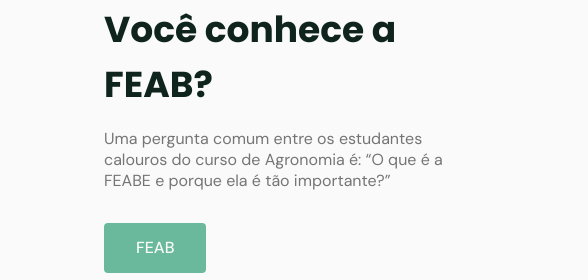
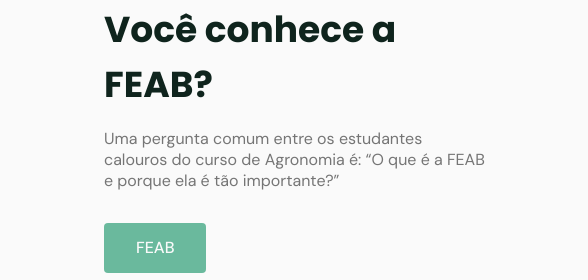
Before and after one commit to tmz81/SPA-Agro, a website: page public/index.html in a window 1280 px wide. Shown: the part 2054-2334 px from the top of the page, 0-588 px from the left. Drawn offline with nearby package versions, Linux system fonts and the light colour scheme; files whose address does not match are found by name.

Commit message:
Edit Heroku  🚀

```diff
--- a/package.json
+++ b/package.json
@@ -12,5 +12,8 @@
   "keywords": [],
   "author": "",
   "license": "ISC",
-  "description": ""
+  "description": "",
+  "devDependencies": {
+    "nodemon": "^2.0.13"
+  }
 }
--- a/public/index.html
+++ b/public/index.html
@@ -162,7 +162,7 @@
           <div class="text">
             <h2 class="title">Você conhece a FEAB?</h2>
             <p>
-              Uma pergunta comum entre os estudantes calouros do curso de Agronomia é: “O que é a FEABE e porque ela é tão importante?”
+              Uma pergunta comum entre os estudantes calouros do curso de Agronomia é: “O que é a FEAB e porque ela é tão importante?”
             </p>
             <a class="button" href="https://feab.wordpress.com/">FEAB</a>
           </div>
```
Also changed, not shown: 1 other file.
